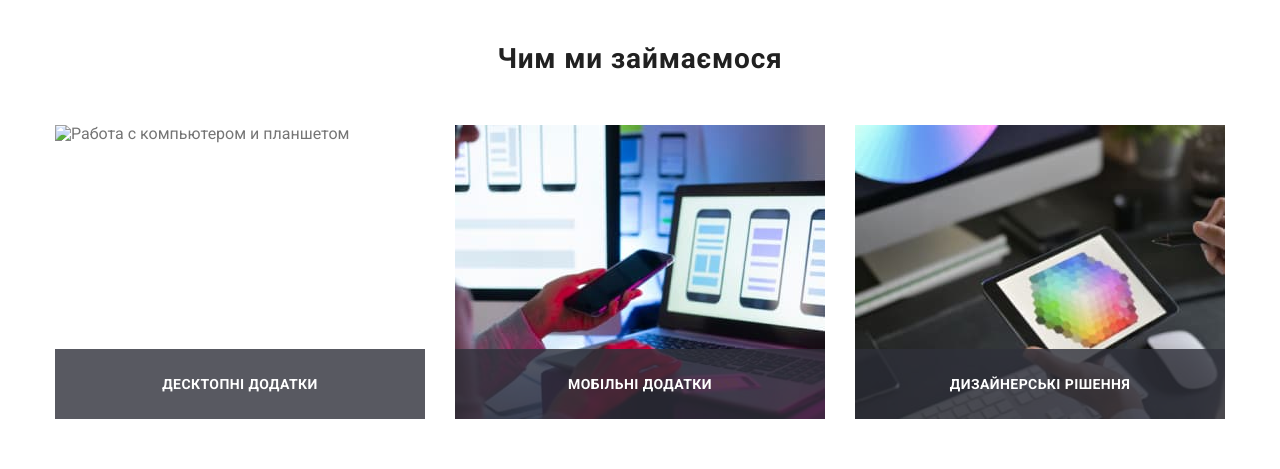
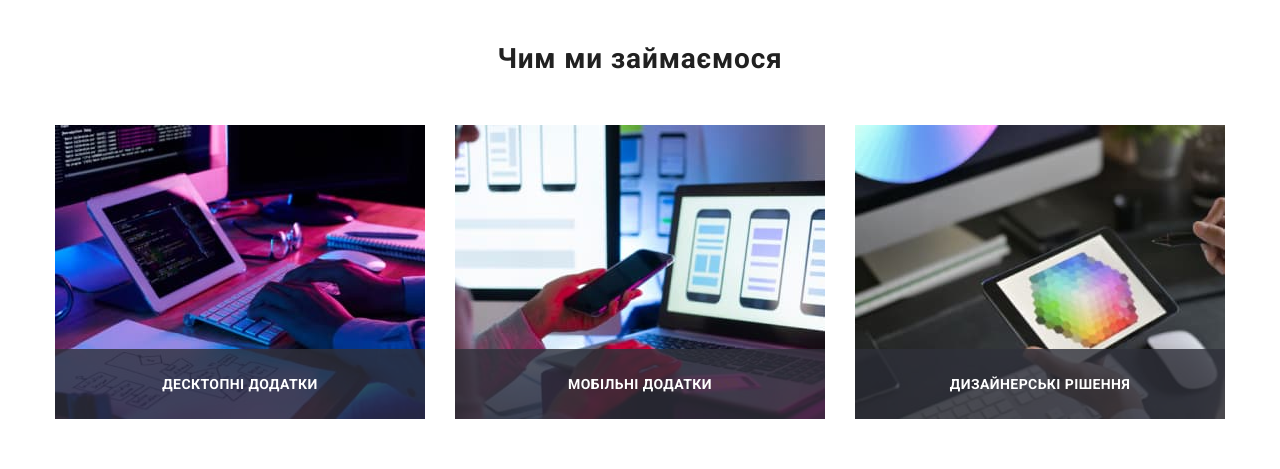
Before and after one commit to IrinaPost12/goit-markup-hw-08, a plain HTML site: page index.html in a window 1280 px wide. Shown: the part 1040-1509 px from the top of the page. Drawn offline with nearby package versions, Linux system fonts and the light colour scheme.

Commit message:
Чомусь злетіла картинка
Поправлена одна картинка в розділі "Чим ми займаємося"

```diff
--- a/index.html
+++ b/index.html
@@ -132,7 +132,7 @@
                 <h2 class="we-do-section-title section-title">Чим ми займаємося</h2>
                 <ul class="we-do-list list">
                     <li class="we-do-item">
-                        <img srcset="./images/we-do-box-1-1x 1x, ./images/we-do-box-1-2x.jpg 2x"
+                        <img srcset="./images/we-do-box-1-1x.jpg 1x, ./images/we-do-box-1-2x.jpg 2x"
                             class="img" src="./images/box1-1.jpg" alt="Работа с компьютером и планшетом" width="370">
                         <div class="we-do-name">
                             <p class="we-do-what">Десктопні додатки</p>
```
